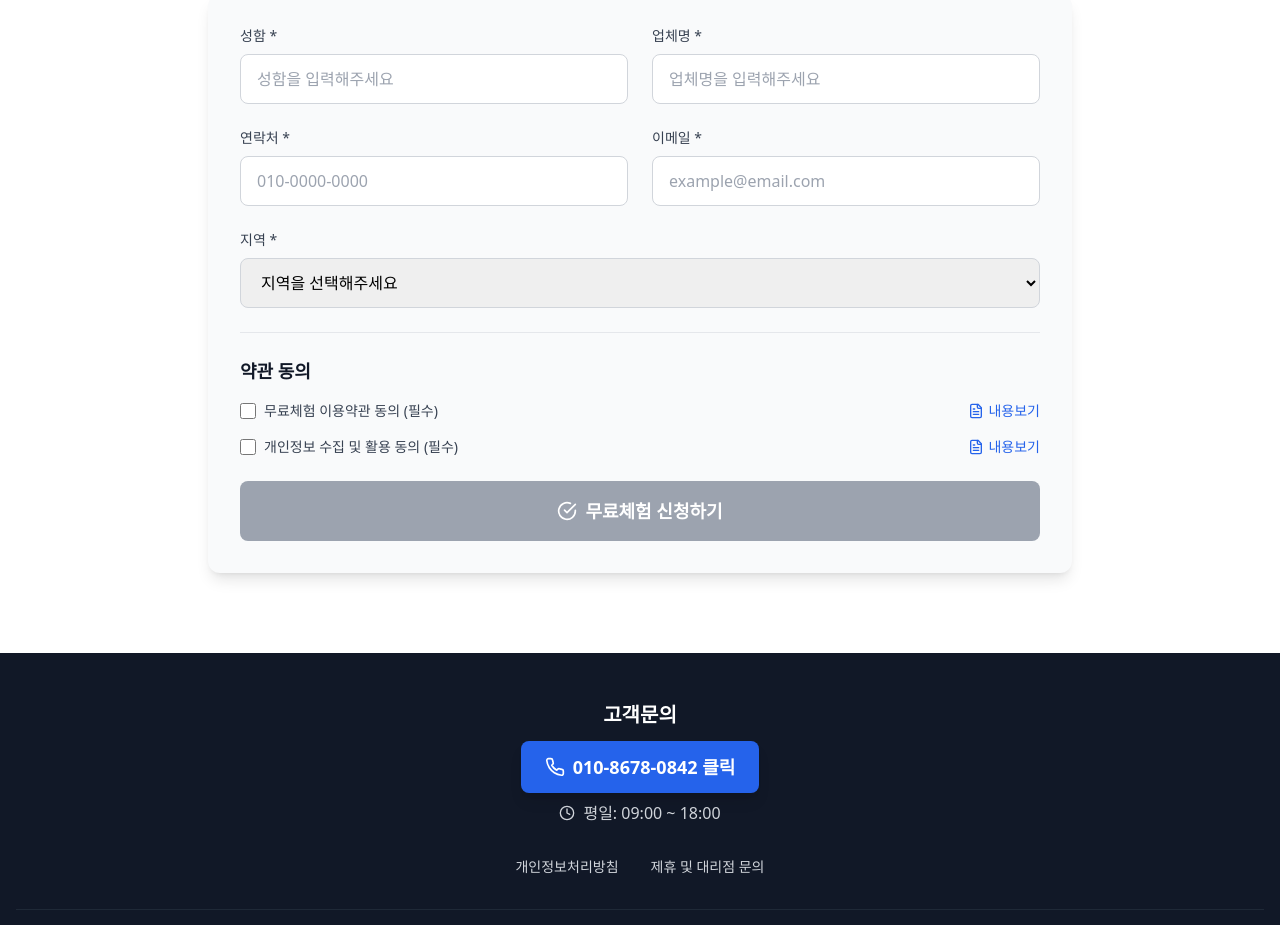
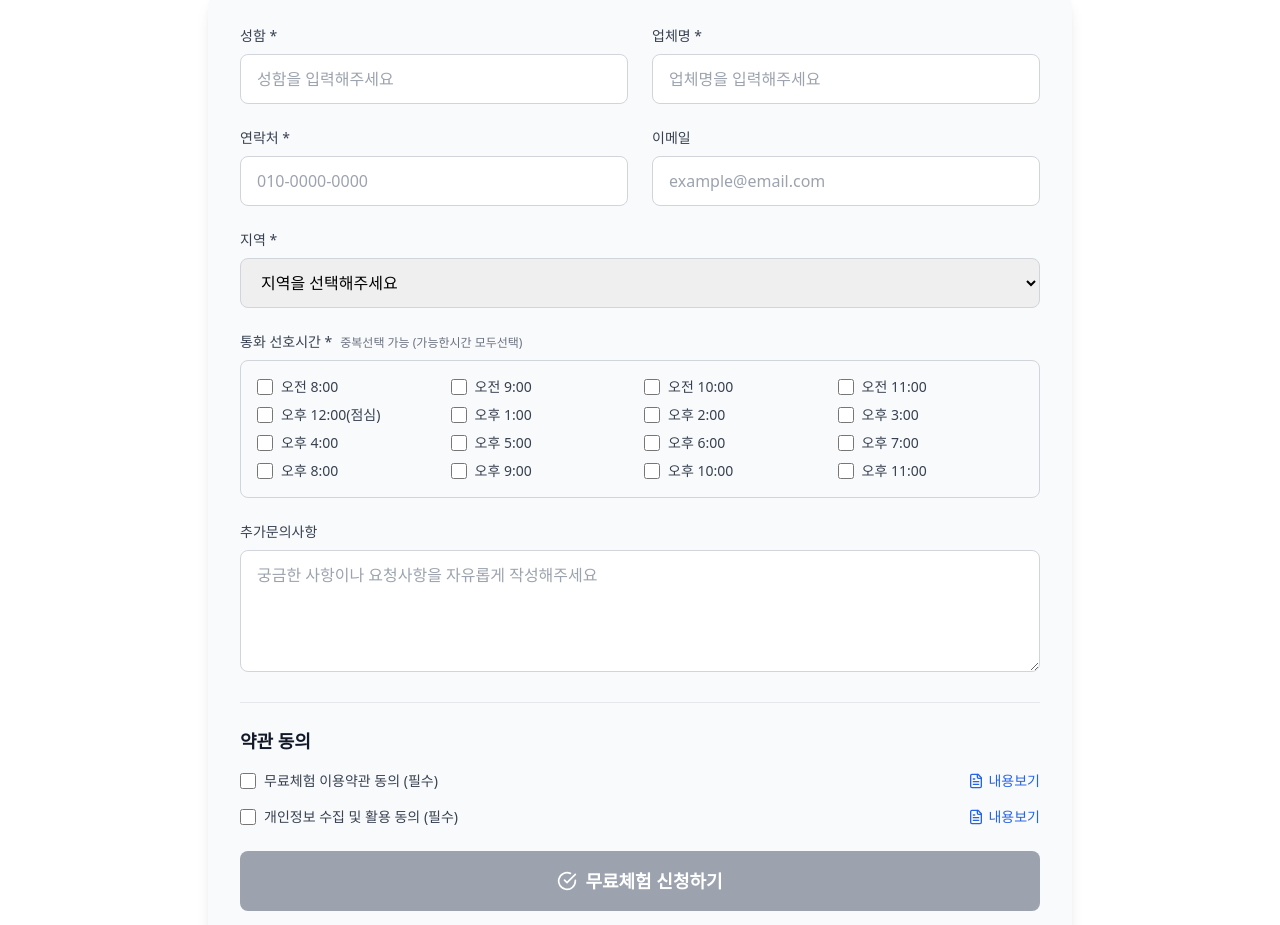
Before and after one commit to conadeli/acegreen, a React (Vite) app: page / in a window 1280 px wide. Shown: the part 9940-10865 px from the top of the page. Built offline with nearby package versions, Linux system fonts and the light colour scheme.

Commit message:
Add files via upload

```diff
--- a/src/components/FinalTrialForm.tsx
+++ b/src/components/FinalTrialForm.tsx
@@ -9,6 +9,8 @@ const FinalTrialForm = () => {
     phone: '',
     email: '',
     location: '',
+    preferredCallTimes: [] as string[],
+    additionalInquiry: '',
     termsAccepted: false,
     privacyAccepted: false
   });
@@ -20,6 +22,10 @@ const FinalTrialForm = () => {
     e.preventDefault();
     if (!formData.termsAccepted || !formData.privacyAccepted) {
       alert('필수 약관에 동의해주세요.');
+      return;
+    }
+    if (formData.preferredCallTimes.length === 0) {
+      alert('통화 선호시간을 최소 1개 이상 선택해주세요.');
       return;
     }
 
@@ -40,6 +46,9 @@ const FinalTrialForm = () => {
 - 연락처: ${formData.phone}
 - 이메일: ${formData.email}
 - 지역: ${formData.location}
+
+통화 선호시간: ${formData.preferredCallTimes.length > 0 ? formData.preferredCallTimes.join(', ') : '선택안함'}
+추가문의사항: ${formData.additionalInquiry || '없음'}
 
 약관 동의:
 - 이용약관 동의: ${formData.termsAccepted ? '동의' : '미동의'}
@@ -65,6 +74,8 @@ const FinalTrialForm = () => {
           phone: '',
           email: '',
           location: '',
+          preferredCallTimes: [],
+          additionalInquiry: '',
           termsAccepted: false,
           privacyAccepted: false
         });
@@ -84,6 +95,29 @@ const FinalTrialForm = () => {
       [name]: type === 'checkbox' ? checked : value
     });
   };
+
+  const handleTextareaChange = (e: React.ChangeEvent<HTMLTextAreaElement>) => {
+    const { name, value } = e.target;
+    setFormData({
+      ...formData,
+      [name]: value
+    });
+  };
+
+  const handleCallTimeChange = (time: string) => {
+    setFormData(prev => ({
+      ...prev,
+      preferredCallTimes: prev.preferredCallTimes.includes(time)
+        ? prev.preferredCallTimes.filter(t => t !== time)
+        : [...prev.preferredCallTimes, time]
+    }));
+  };
+
+  const callTimeOptions = [
+    '오전 8:00', '오전 9:00', '오전 10:00', '오전 11:00',
+    '오후 12:00(점심)', '오후 1:00', '오후 2:00', '오후 3:00', '오후 4:00', '오후 5:00',
+    '오후 6:00', '오후 7:00', '오후 8:00', '오후 9:00', '오후 10:00', '오후 11:00'
+  ];
 
   return (
     <section id="trial-form" className="py-20 bg-white">
@@ -138,7 +172,7 @@ const FinalTrialForm = () => {
                 />
               </div>
               <div>
-                <label className="block text-sm font-medium text-gray-700 mb-2">이메일 *</label>
+                <label className="block text-sm font-medium text-gray-700 mb-2">이메일</label>
                 <input
                   type="email"
                   name="email"
@@ -178,6 +212,40 @@ const FinalTrialForm = () => {
                 <option value="경남">경상남도</option>
                 <option value="제주">제주특별자치도</option>
               </select>
+            </div>
+
+            {/* 통화 선호시간 */}
+            <div>
+              <label className="block text-sm font-medium text-gray-700 mb-2">
+                통화 선호시간 *
+                <span className="text-gray-500 text-xs ml-2">중복선택 가능 (가능한시간 모두선택)</span>
+              </label>
+              <div className="grid grid-cols-3 md:grid-cols-4 gap-2 max-h-48 overflow-y-auto border border-gray-300 rounded-lg p-4">
+                {callTimeOptions.map((time) => (
+                  <label key={time} className="flex items-center cursor-pointer">
+                    <input
+                      type="checkbox"
+                      checked={formData.preferredCallTimes.includes(time)}
+                      onChange={() => handleCallTimeChange(time)}
+                      className="w-4 h-4 text-blue-600 border-gray-300 rounded focus:ring-blue-500 mr-2"
+                    />
+                    <span className="text-sm text-gray-700">{time}</span>
+                  </label>
+                ))}
+              </div>
+            </div>
+
+            {/* 추가문의사항 */}
+            <div>
+              <label className="block text-sm font-medium text-gray-700 mb-2">추가문의사항</label>
+              <textarea
+                name="additionalInquiry"
+                value={formData.additionalInquiry}
+                onChange={handleTextareaChange}
+                rows={4}
+                className="w-full px-4 py-3 border border-gray-300 rounded-lg focus:ring-2 focus:ring-blue-500 focus:border-transparent resize-vertical"
+                placeholder="궁금한 사항이나 요청사항을 자유롭게 작성해주세요"
+              />
             </div>
 
             {/* Terms and Privacy */}
```
